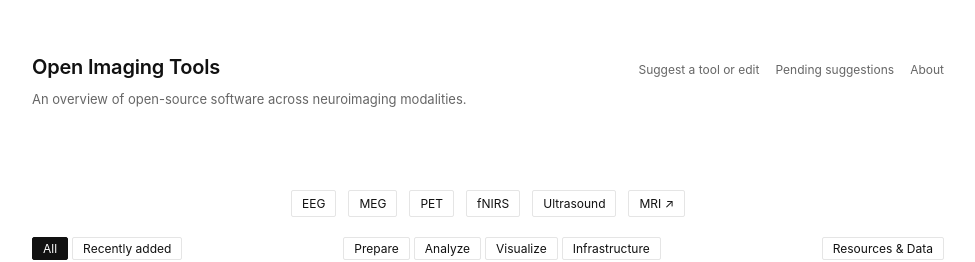
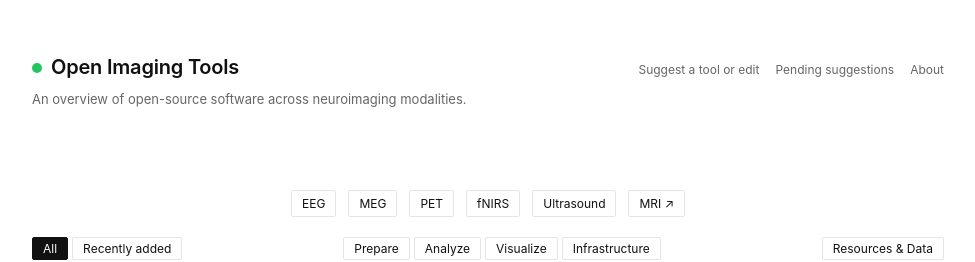
Before and after one commit to openimagingtools/openimagingtools.github.io, a Jekyll site: the page built from index.html, in a window 1280 px wide. Shown: the top 262 px of the page, without its empty margins (152-1127 px from the left). Built offline with Jekyll 4.4.1, drawn with Linux system fonts in a browser that asks for light colours.

Commit message:
Add green 'maintained' dot to the left of the site title

```diff
--- a/assets/css/style.css
+++ b/assets/css/style.css
@@ -55,6 +55,18 @@ body {
   font-size: 20px;
   font-weight: 600;
   letter-spacing: -0.2px;
+}
+
+.title-dot {
+  display: inline-block;
+  width: 10px;
+  height: 10px;
+  border-radius: 50%;
+  background: var(--dot-active);
+  margin-right: 9px;
+  vertical-align: middle;
+  position: relative;
+  top: -1px;
 }
 .site-title a,
 .site-title a:visited,
--- a/index.html
+++ b/index.html
@@ -6,7 +6,7 @@ title: Open Imaging Tools
 <header>
   <div class="site-header-row">
     <div class="site-header-left">
-      <h1 class="site-title"><a href="{{ '/' | relative_url }}">Open Imaging Tools</a></h1>
+      <h1 class="site-title"><span class="title-dot" title="Actively maintained"></span><a href="{{ '/' | relative_url }}">Open Imaging Tools</a></h1>
       <p class="site-subtitle">An overview of open-source software across neuroimaging modalities.</p>
     </div>
     <nav class="site-nav">
```
